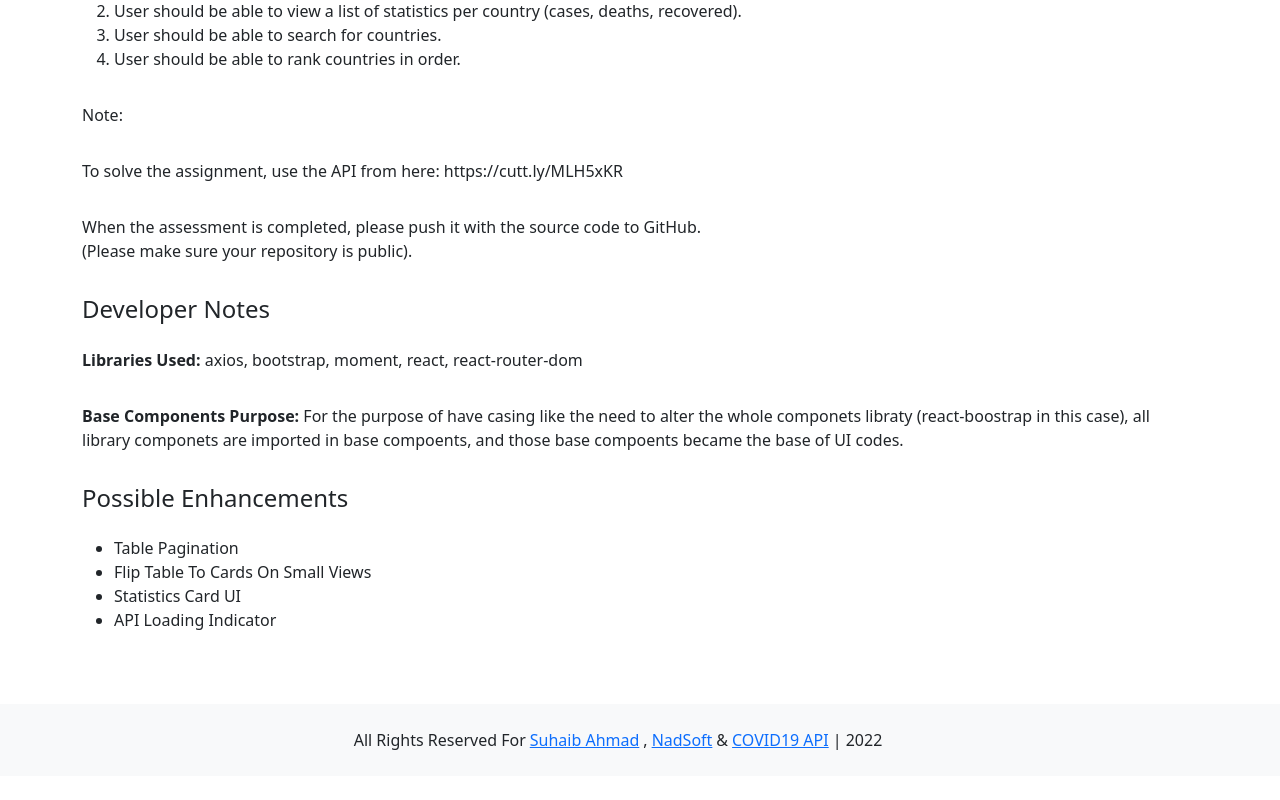
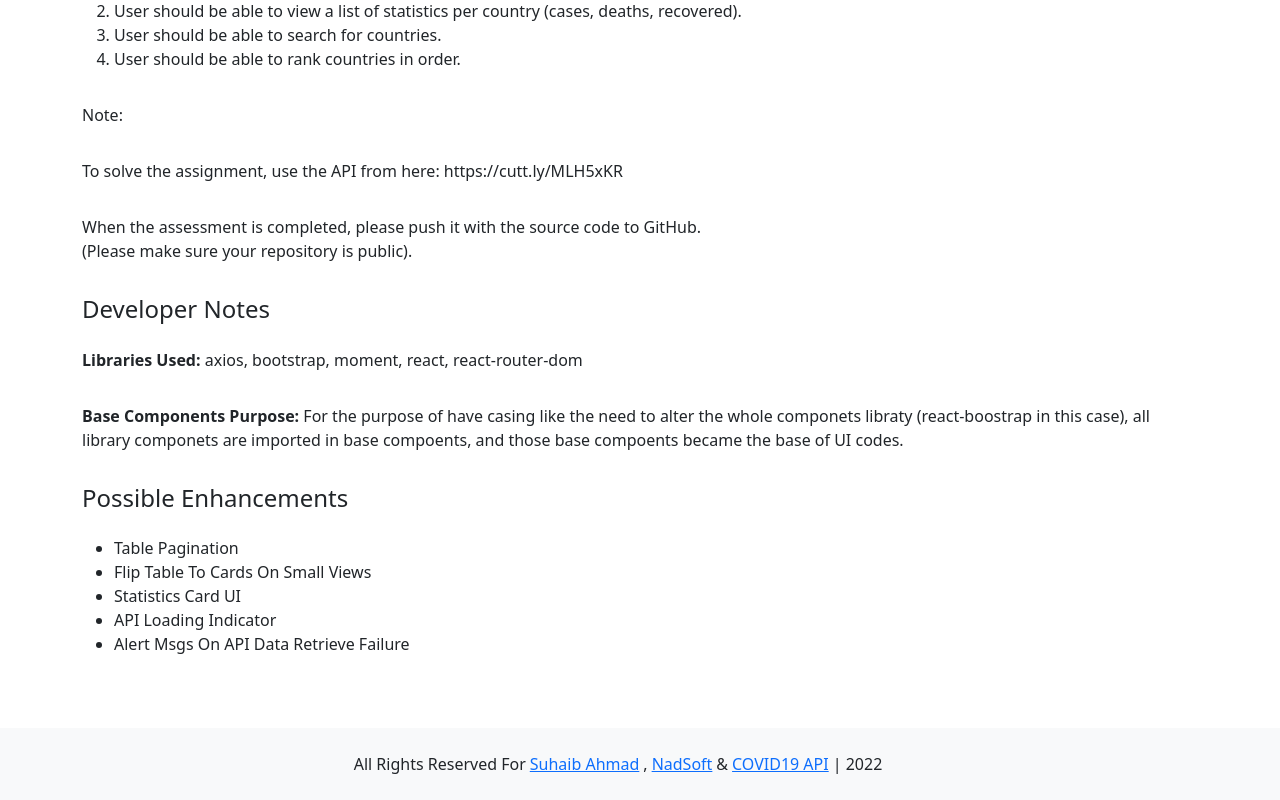
Before and after one commit to makkahwi/nadsoft_assignment, a React (Create React App) app: page /about in a window 1280 px wide. Shown: the part 494-1294 px from the top of the page. Before the commit the page ends 1270 px from the top, so only its background shows below. Built offline with nearby package versions, Linux system fonts and the light colour scheme.

Commit message:
Update Possible Enhancements

```diff
--- a/src/Views/About/PossibleEnhancements.jsx
+++ b/src/Views/About/PossibleEnhancements.jsx
@@ -25,6 +25,10 @@ export default function PossibleEnhancements() {
           <li>
             API Loading Indicator
           </li>
+
+          <li>
+            Alert Msgs On API Data Retrieve Failure
+          </li>
         </ul>
       </Typography>
     </>
```
Also changed, not shown: 1 other file (tests, documents, lock files or other folders).
